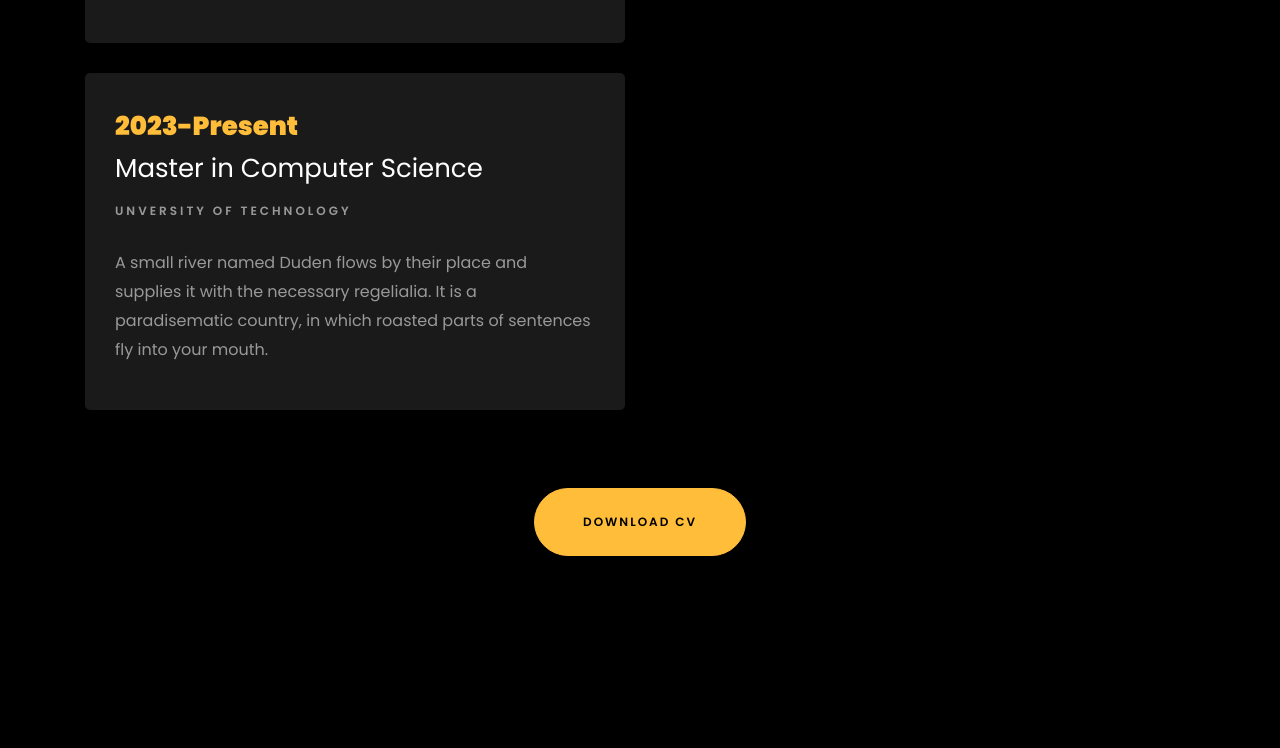
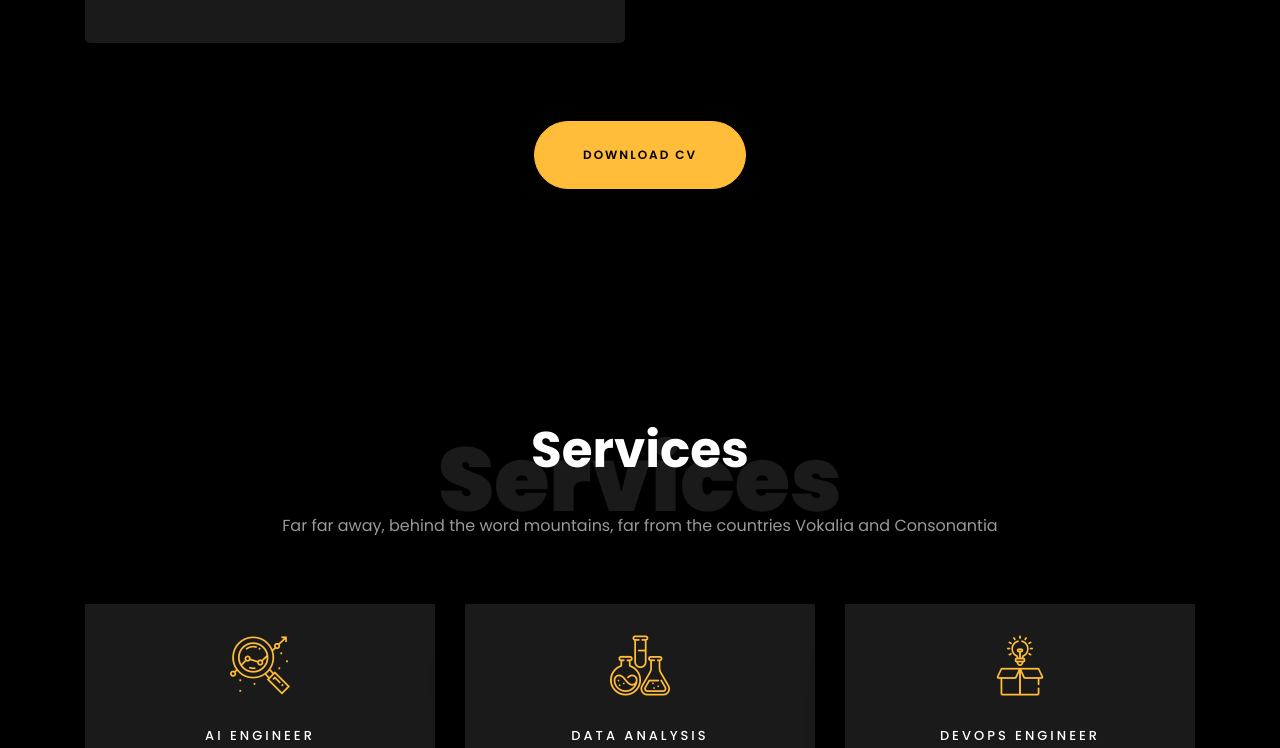
Before and after one commit to Abdulah-Mustafa/Abdulah-Mustafa.github.io, a plain HTML site: page index.html in a window 1280 px wide. Shown: the part 2534-3282 px from the top of the page. Drawn offline with Linux system fonts and the light colour scheme; files whose address does not match are found by name.

Commit message:
Update index.html

```diff
--- a/index.html
+++ b/index.html
@@ -150,12 +150,7 @@
     					<span class="position">Government collage university Lahore</span>
     					<p class="mt-4">A small river named Duden flows by their place and supplies it with the necessary regelialia. It is a paradisematic country, in which roasted parts of sentences fly into your mouth.</p>
     				</div>
-    				<div class="resume-wrap ftco-animate">
-    					<span class="date">2023-Present</span>
-    					<h2>Master in Computer Science</h2>
-    					<span class="position">Unversity of Technology</span>
-    					<p class="mt-4">A small river named Duden flows by their place and supplies it with the necessary regelialia. It is a paradisematic country, in which roasted parts of sentences fly into your mouth.</p>
-    				</div>
+
     			</div>
 
     		</div>
```
